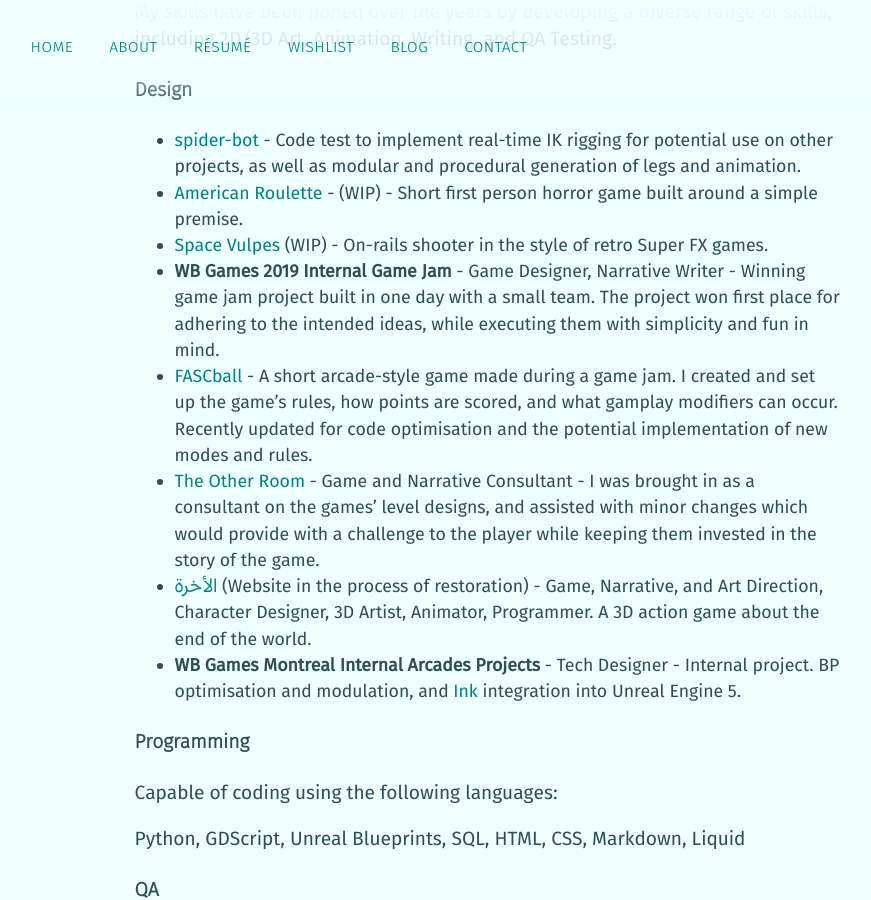
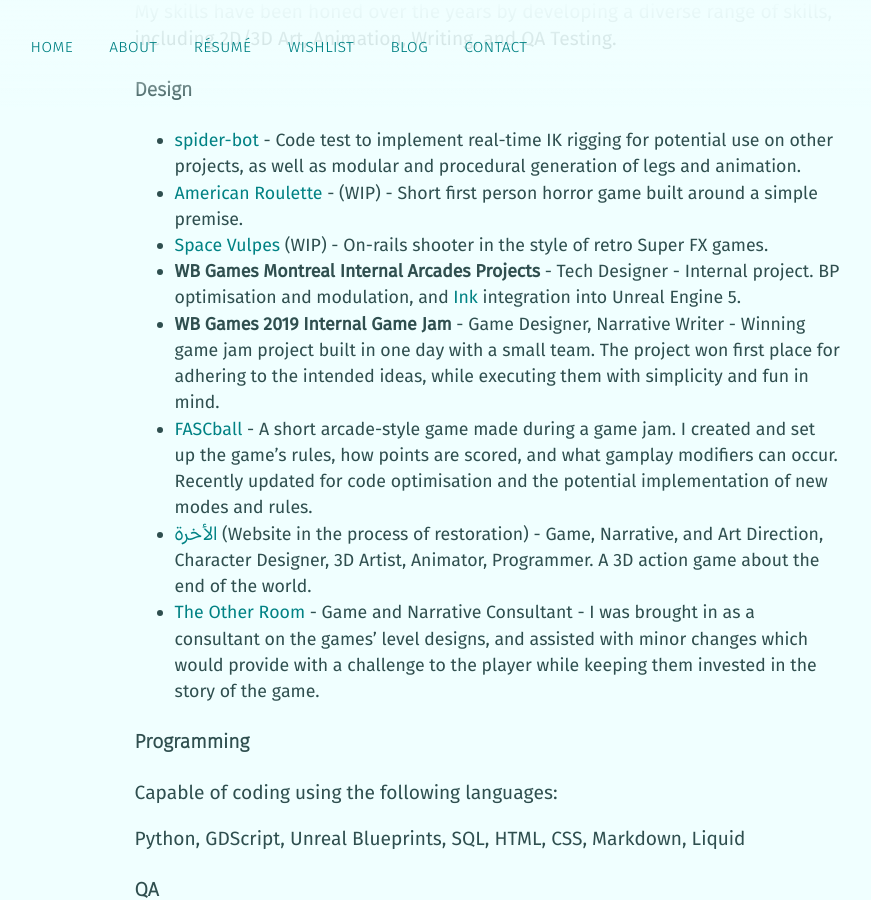
Before and after one commit to mstfacmly/mstfacmly.github.io, a Jekyll site: the page built from resume_gamedesigner.md, in a window 1280 px wide and 900 px high, scrolled down 372 px. Shown: the whole window, without its empty margins (147-1018 px from the left). Built offline with Jekyll 4.4.1, drawn with Linux system fonts in a browser that asks for light colours; nearby versions of some CDN libraries; a script that is not in the unit is left out.

```diff
--- a/resume_gamedesigner.md
+++ b/resume_gamedesigner.md
@@ -26,11 +26,11 @@ My skills have been honed over the years by developing a diverse range of skills
 * [spider-bot](https://github.com/mstfacmly/spider_ik) - Code test to implement real-time IK rigging for potential use on other projects, as well as modular and procedural generation of legs and animation.
 * [American Roulette]() - (WIP) - Short first person horror game built around a simple premise.
 * [Space Vulpes](https://github.com/mstfacmly/SpaceVulpes) (WIP) - On-rails shooter in the style of retro Super FX games.
+* **WB Games Montreal Internal Arcades Projects** - Tech Designer - Internal project. BP optimisation and modulation, and [Ink](https://www.inklestudios.com/ink/) integration into Unreal Engine 5.
 * **WB Games 2019 Internal Game Jam** - Game Designer, Narrative Writer - Winning game jam project built in one day with a small team. The project won first place for adhering to the intended ideas, while executing them with simplicity and fun in mind.
 * [FASCball](https://mstfacmly.itch.io/fascball) - A short arcade-style game made during a game jam. I created and set up the game's rules, how points are scored, and what gamplay modifiers can occur. Recently updated for code optimisation and the potential implementation of new modes and rules.
+* [الأخرة](https://studioslune.com/projects/alakhira) (Website in the process of restoration) - Game, Narrative, and Art Direction, Character Designer, 3D Artist, Animator, Programmer. A 3D action game about the end of the world.
 * [The Other Room](http://minorityvr.com) - Game and Narrative Consultant - I was brought in as a consultant on the games' level designs, and assisted with minor changes which would provide with a challenge to the player while keeping them invested in the story of the game.
-* [الأخرة](https://studioslune.com/projects/alakhira) (Website in the process of restoration) - Game, Narrative, and Art Direction, Character Designer, 3D Artist, Animator, Programmer. A 3D action game about the end of the world.
-* **WB Games Montreal Internal Arcades Projects** - Tech Designer - Internal project. BP optimisation and modulation, and [Ink](https://www.inklestudios.com/ink/) integration into Unreal Engine 5.
 
 #### Programming
 
```
